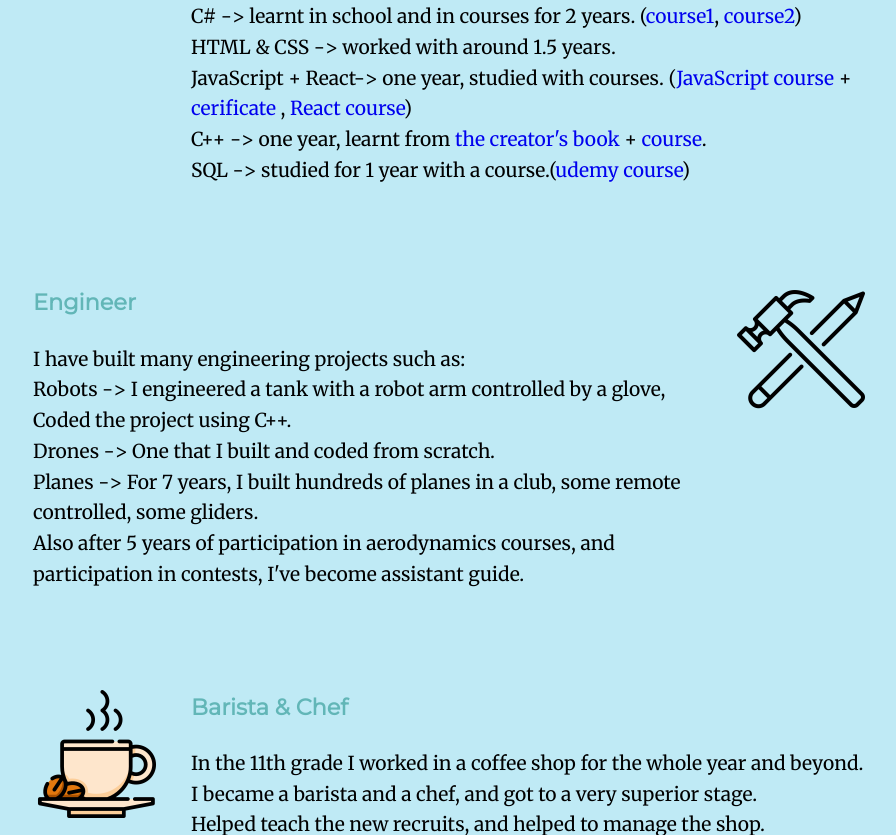
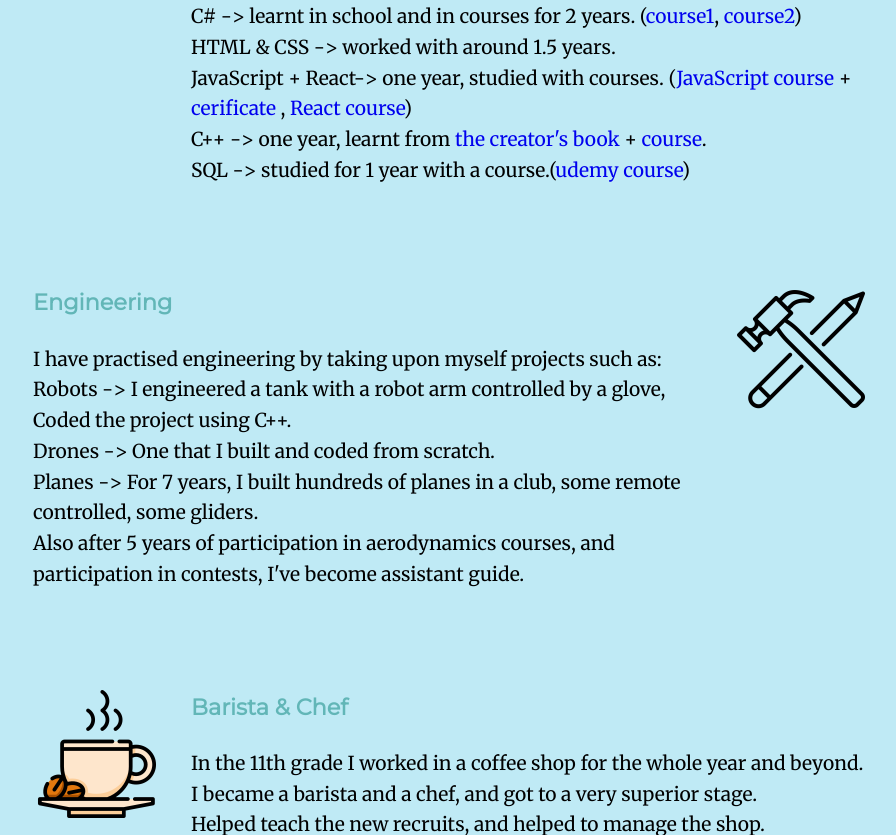
Before and after one commit to thatguy2341/guy-newman-personal-site, a Flask app: page / in a window 1280 px wide. Shown: the part 1940-2775 px from the top of the page, without its empty margins (191-1087 px from the left). Run offline with Flask 3, Linux system fonts and the light colour scheme.

Commit message:
Add Writing, Fix grammer

```diff
--- a/html- Personal Site/templates/main.html
+++ b/html- Personal Site/templates/main.html
@@ -178,9 +178,10 @@
           src="../static/Images_main/practice.png"
           alt="engineer symbol"
         />
-        <h3>Engineer</h3>
+        <h3>Engineering</h3>
         <p class="lan-list">
-          I have built many engineering projects such as:<br />
+          I have practised engineering by taking upon myself projects such
+          as:<br />
           Robots -> I engineered a tank with a robot arm controlled by a glove,
           Coded the project using C++.<br />
           Drones -> One that I built and coded from scratch.<br />
@@ -277,10 +278,10 @@
                 Front-End Project (Cooking Website)
               </h5>
               <blockquote class="testimonial__text">
-                This website I built to finish my journey to learn vanilla JS.
-                It includes many principles I learnt such as, API, MVC coding
-                style, Storage system, DOM manipulation, Object-Oriented-Code
-                and more. <br />
+                This is a website I built to finish my journey to learn vanilla
+                JS. It includes many principles I learnt such as, API, MVC
+                coding style, Storage system, DOM manipulation,
+                Object-Oriented-Code and more. <br />
                 The code is highly organized and I recommend visiting the source
                 <a
                   class="middel-anchor"
@@ -300,6 +301,26 @@
                 >
                   click here
                 </a>
+              </blockquote>
+            </div>
+          </div>
+          <div class="slide slide--4">
+            <div class="testimonial">
+              <h5 class="testimonial__header">
+                Building a Drone
+                <img
+                  src="../static/Images_main/drone."
+                  alt="tank robot"
+                  class="testimonial__photo"
+                />
+              </h5>
+              <blockquote class="testimonial__text">
+                This drone I had made in a summer aerodynamics course. The
+                course was 2 weeks long, and by following a blueprint I crafted
+                it from scratch. The electronics part was more difficult, I had
+                to weld all the wires, and I even burned myself quit badly. Once
+                the drone was completed, I connected it to a controller and
+                recalibrated it, which took some test flies.
               </blockquote>
             </div>
           </div>
```
Also changed, not shown: html- Personal Site/static/js/popUp.js (added, +54 -0 lines), html- Personal Site/static/Images_main/drone.jpg (added), 1 other file.
